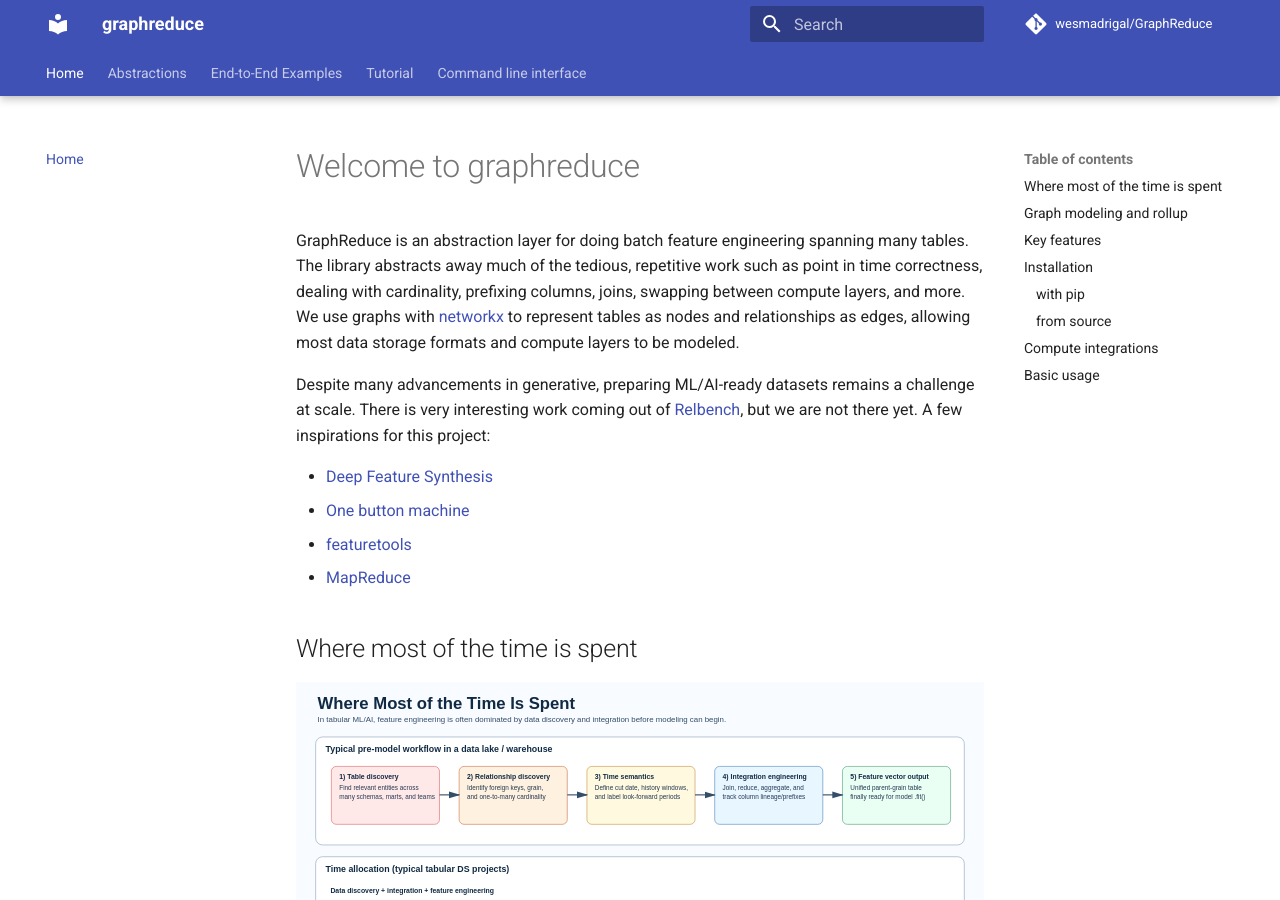
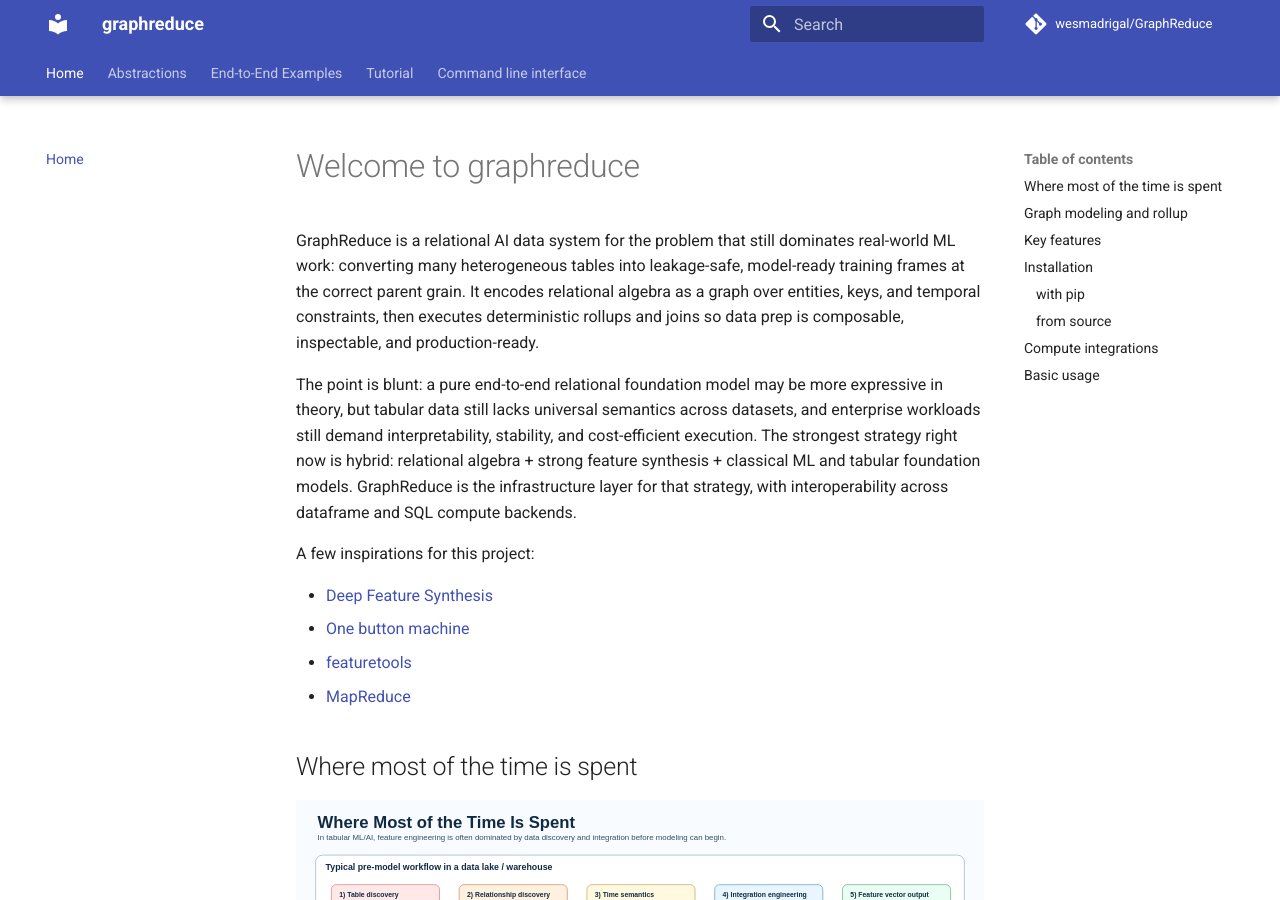
Before and after one commit to wesmadrigal/GraphReduce, an MkDocs documentation site: the page built from docs/index.md, in a window 1280 px wide and 900 px high. Built offline with MkDocs 1.6.1 and Material for MkDocs 9.7.7, drawn with Linux system fonts in a browser that asks for light colours; comment, search, counter and statistics services are not loaded.

Commit message:
Strengthen GraphReduce positioning in README and docs intro

```diff
--- a/docs/index.md
+++ b/docs/index.md
@@ -1,13 +1,17 @@
 # Welcome to graphreduce
 
-GraphReduce is an abstraction layer for doing batch feature engineering spanning many tables.  The library
-abstracts away much of the tedious, repetitive work such as point in time correctness, dealing with cardinality,
-prefixing columns, joins, swapping between compute layers, and more.  We use graphs with [networkx](https://github.com/networkx/networkx) to represent tables as
-nodes and relationships as edges, allowing most data storage formats and compute layers to be modeled.
+GraphReduce is a relational AI data system for the problem that still dominates real-world ML work: converting many
+heterogeneous tables into leakage-safe, model-ready training frames at the correct parent grain. It encodes relational
+algebra as a graph over entities, keys, and temporal constraints, then executes deterministic rollups and joins so data
+prep is composable, inspectable, and production-ready.
 
-Despite many advancements in generative, preparing ML/AI-ready datasets remains a challenge at scale. There is very
-interesting work coming out of [Relbench](https://relbench.stanford.edu), but we are not there yet.  A few inspirations
-for this project:
+The point is blunt: a pure end-to-end relational foundation model may be more expressive in theory, but tabular data
+still lacks universal semantics across datasets, and enterprise workloads still demand interpretability, stability, and
+cost-efficient execution. The strongest strategy right now is hybrid:
+relational algebra + strong feature synthesis + classical ML and tabular foundation models. GraphReduce is the
+infrastructure layer for that strategy, with interoperability across dataframe and SQL compute backends.
+
+A few inspirations for this project:
 
 * [Deep Feature Synthesis](https://groups.csail.mit.edu/EVO-DesignOpt/groupWebSite/uploads/Site/DSAA_DSM_2015.pdf)
 * [One button machine](https://arxiv.org/abs/1706.00327)
```
Also changed, not shown: README.md (+20 -14 lines).
